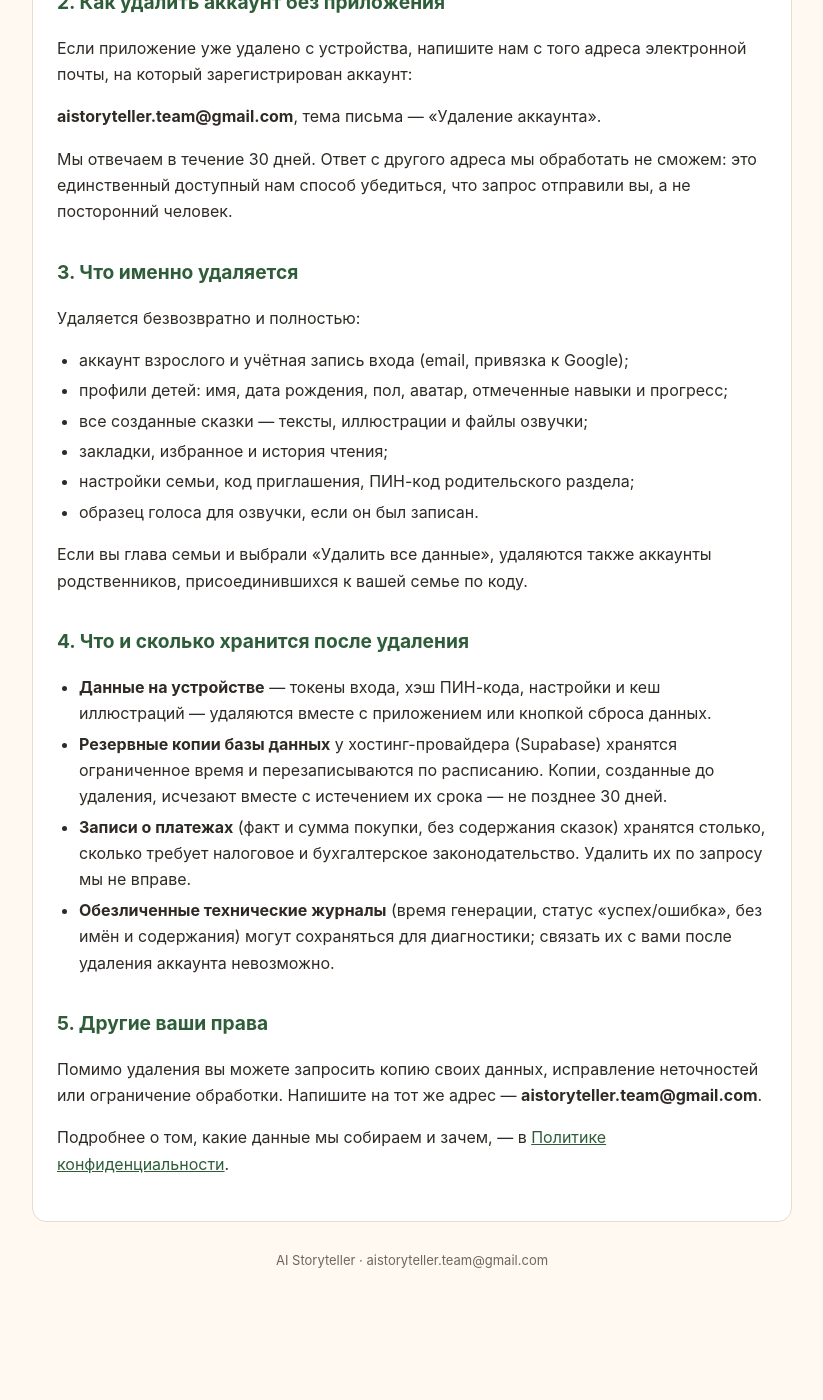
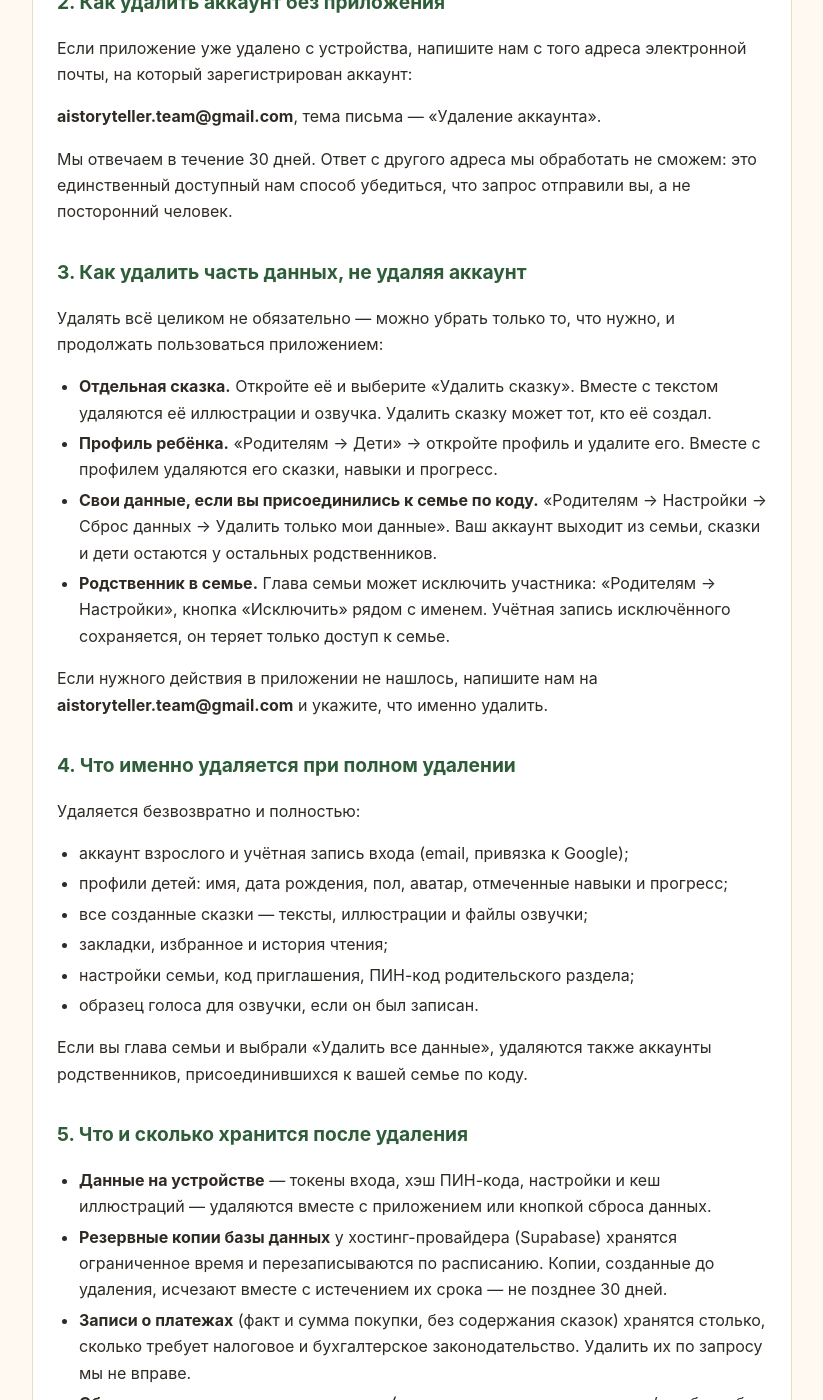
Before and after one commit to AIStorytellerTeam/privacy-policy, a Jekyll site: the page built from delete-account.md, in a window 1280 px wide and 1400 px high, scrolled down 654 px. Shown: the whole window, without its empty margins (228-1051 px from the left). Built offline with Jekyll 4.4.1, drawn with Linux system fonts in a browser that asks for light colours; before the commit the page ends 1990 px from its top, so only the background shows below that.

Commit message:
Частичное удаление данных и починка ссылки на политику
Google в разделе «Безопасность данных» спрашивает про удаление аккаунта
и про удаление ОТДЕЛЬНЫХ данных двумя полями. В приложении второе
работает — сказка, профиль ребёнка, выход из семьи, исключение
родственника, — но на странице описано не было, и одна ссылка на оба
поля выглядела бы натяжкой. Теперь описано.

Заодно ссылка на политику вела на ./privacy.html — адрес прежнего
генератора HTML. Сейчас страницы живут по /privacy/, и ссылка вела в 404.

Co-Authored-By: Claude Opus 5 <noreply@anthropic.com>

```diff
--- a/delete-account.md
+++ b/delete-account.md
@@ -34,7 +34,26 @@ altLabel: English
 это единственный доступный нам способ убедиться, что запрос отправили вы, а не
 посторонний человек.
 
-## 3. Что именно удаляется
+## 3. Как удалить часть данных, не удаляя аккаунт
+Удалять всё целиком не обязательно — можно убрать только то, что нужно, и
+продолжать пользоваться приложением:
+
+- **Отдельная сказка.** Откройте её и выберите «Удалить сказку». Вместе с
+  текстом удаляются её иллюстрации и озвучка. Удалить сказку может тот, кто её
+  создал.
+- **Профиль ребёнка.** «Родителям → Дети» → откройте профиль и удалите его.
+  Вместе с профилем удаляются его сказки, навыки и прогресс.
+- **Свои данные, если вы присоединились к семье по коду.** «Родителям →
+  Настройки → Сброс данных → Удалить только мои данные». Ваш аккаунт выходит из
+  семьи, сказки и дети остаются у остальных родственников.
+- **Родственник в семье.** Глава семьи может исключить участника:
+  «Родителям → Настройки», кнопка «Исключить» рядом с именем. Учётная запись
+  исключённого сохраняется, он теряет только доступ к семье.
+
+Если нужного действия в приложении не нашлось, напишите нам на
+**aistoryteller.team@gmail.com** и укажите, что именно удалить.
+
+## 4. Что именно удаляется при полном удалении
 Удаляется безвозвратно и полностью:
 
 - аккаунт взрослого и учётная запись входа (email, привязка к Google);
```
Also changed, not shown: other parts of delete-account.md (+3 -3 lines), delete-account.en.md (+22 -4 lines).
